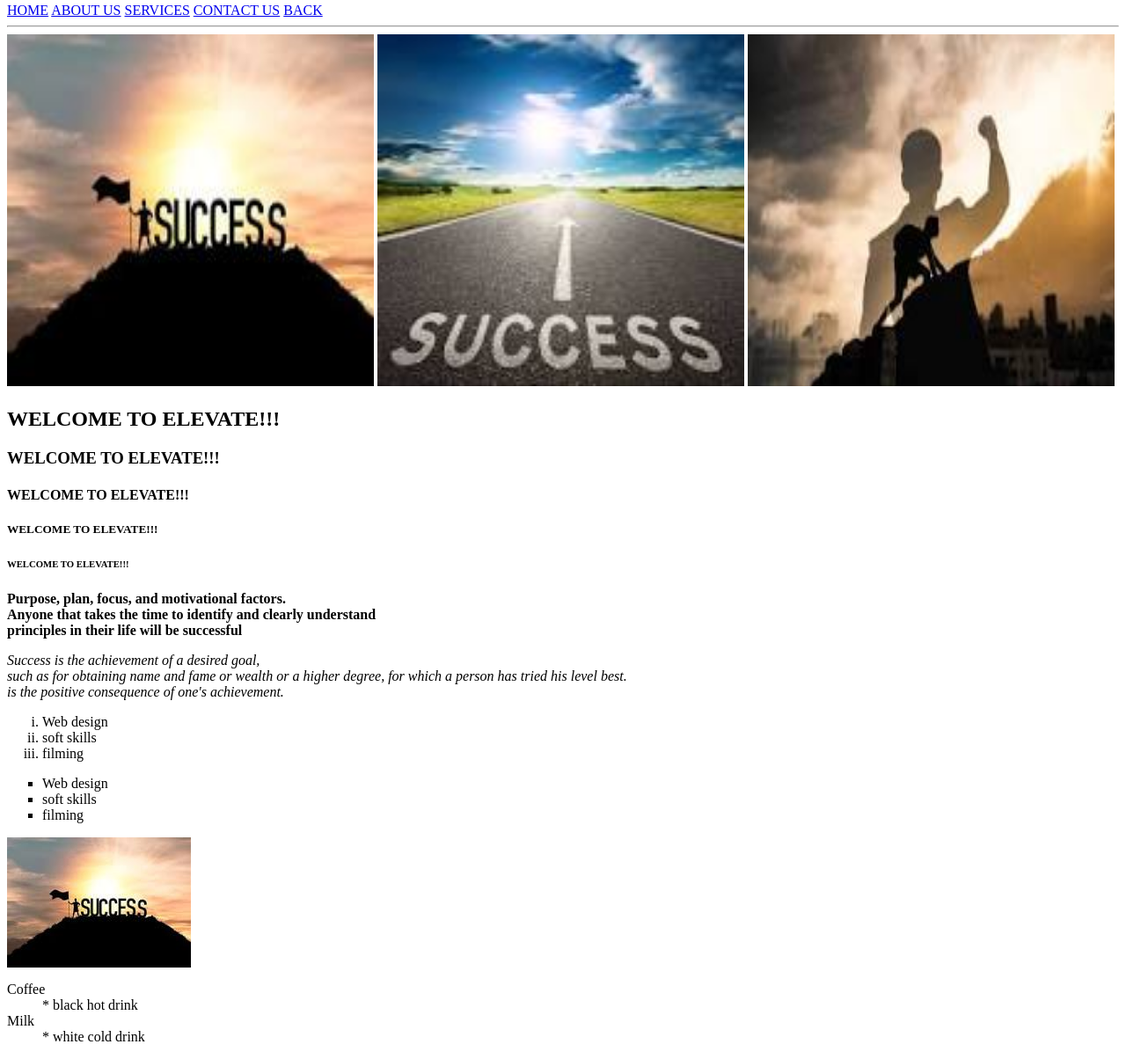
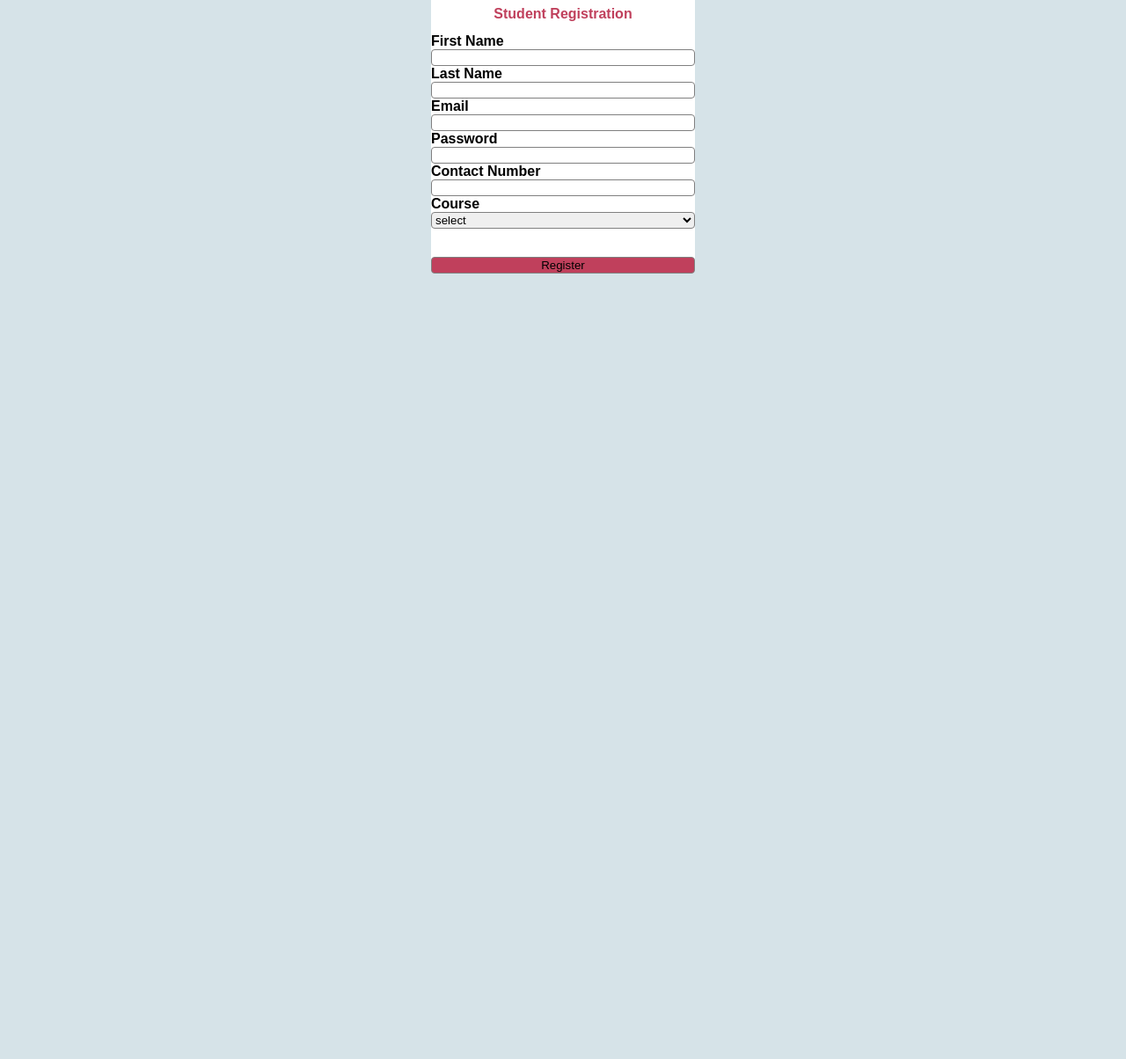
Before and after one commit to Hillary-Ankunda/mysite, a plain HTML site: page index.html in a window 1280 px wide. Shown: the part 73-1277 px from the top of the page at 88% size. After the commit the page ends 800 px from the top, so only its background shows below. Drawn offline with Linux system fonts and the light colour scheme.

Commit message:
Add files via upload

```diff
--- a/index.html
+++ b/index.html
@@ -1,46 +1,35 @@
-<html>
-    <head>
-        <title>MY FIRST WEB PAGE....</title>
-    </head>
-    <body>
-        <h1>HOME</h1>
-        <hr>
-            <a href="index.html">HOME</a>
-            <a href="about.html">ABOUT US</a>
-            <a href="services.html">SERVICES</a>
-            <a href="contact.html">CONTACT US</a>
-             <a href="secondclass.html">BACK</a>
-        <hr>
-        <img src="pic1.jfif" height="400px" width="33%">
-        <img src="pic2.jfif" height="400px" width="33%">
-        <img src="pic3.jfif" height="400px" width="33%">
-        <h2>WELCOME TO ELEVATE!!!</h2>
-        <h3>WELCOME TO ELEVATE!!!</h3>
-        <h4>WELCOME TO ELEVATE!!!</h4>
-        <h5>WELCOME TO ELEVATE!!!</h5>
-        <h6>WELCOME TO ELEVATE!!!</h6>
-        <p><strong> Purpose, plan, focus, and motivational factors.<br>
-             Anyone that takes the time to identify and clearly understand
-             <br> principles in their life will be successful</strong></p>
-             <p><i> Success is the achievement of a desired goal,<br>
-            such as for obtaining name and fame or wealth or a higher degree, for which a person has tried his level best.
-             <br> is the positive consequence of one's achievement.</i></p>
-             <ol type="i">
-                <li>Web design</li>
-                <li>soft skills</li>
-                <li>filming</li>
-            </ol>
-            <ul style="list-style-type:square;">
-                <li>Web design</li>
-                <li>soft skills</li>
-                <li>filming</li>
-            </ul>
-            <img src="pic1.jfif" alt="success is a key">
-            <dl>
-                <dt>Coffee</dt>
-                <dd>* black hot drink</dd>
-                <dt>Milk</dt>
-                <dd>* white cold drink</dd>
-            </dl>
-    </body>
+<!DOCTYPE html>
+<html lang="en">
+<head>
+    <title>First Assignment</title>
+</head>
+<body style="background-color: hwb(197 84% 9%);">
+    <div style="width: 300px;margin:auto;background-color: white; border-radius: 10px;;">
+    <h1 style="color:#c0405c; text-align: center; font-family: sans-serif;">Era92 Elevate</h1>
+    <h2 style="color: #c0405c;text-align: center; font-family: sans-serif; font-size: medium;">Student Registration</h2>
+    <form style="display: grid; font-family: sans-serif; ">
+        <label><b>First Name</b></labeL>
+            <input type="text" style="border-radius: 4px;border: 1px solid;border-color: gray;">
+        <label><b>Last Name</b></label>
+            <input type="text" style="border-radius: 4px;border: 1px solid;border-color: gray;">
+        <label><b>Email</b></label>
+            <input type="text" style="border-radius: 4px;border: 1px solid;border-color: gray;">
+        <label><b>Password</b></label>
+            <input type="password" id=password style="border-radius: 4px;border: 1px solid;border-color: gray; ">
+        <label><b>Contact Number</b></label>
+            <input type="text" style="border-radius: 4px;border: 1px solid;border-color: gray;">
+        <label><b>Course</b></label>
+            <select name="select" id="Course" style="border-radius: 4px;border: 1px solid;border-color: gray;" >
+                <option value="select">select</option>
+                <option value="website development">website development</option>
+                <option value="Graphics Design">Graphics Design</option>
+                <option value="Motion Graphics">Motion Graphics</option>
+                <option value="filming and photography">filming and photography</option>
+                <option value="Audio and Music production">Audio and Music production</option>
+            </select><p></p>
+        <input type="submit" value="Register" style="background-color: #c0405c; border-radius: 4px;border: 1px solid;border-color: gray;" size="70">
+            </form>
+        </div>
+
+</body>
 </html>
```
